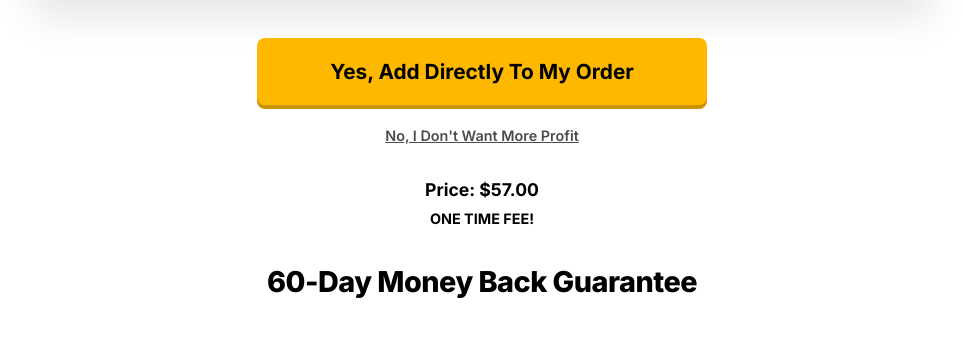
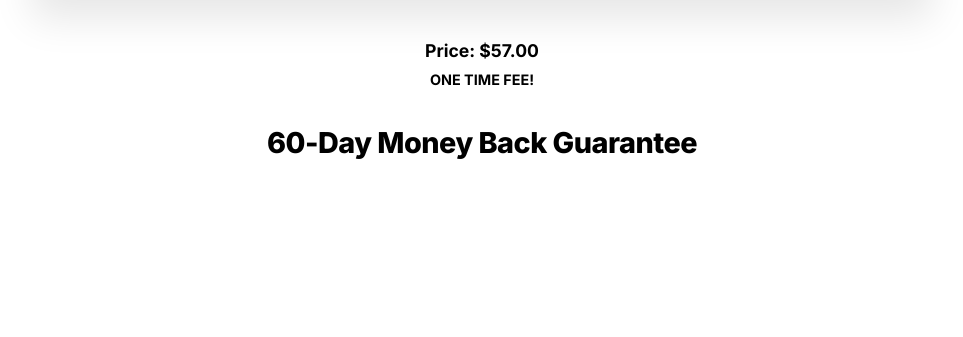
Before and after one commit to madsonpapito/ussys, a website: page up2.html in a window 1280 px wide. Shown: the part 729-1066 px from the top of the page, without its empty margins (158-1121 px from the left). After the commit the page ends 933 px from the top, so only its background shows below. Drawn offline with Linux system fonts and the light colour scheme.

Commit message:
refactor: remove old CTA buttons from up1, up2 and up3

```diff
--- a/up2.html
+++ b/up2.html
@@ -222,14 +222,6 @@
 
         <div data-mndpay-render="019d8c43-81af-71e3-aee4-860d201721ad"></div>
 
-        <!-- CTA Area -->
-        <a href="/up3.html" class="cta-button">
-            Yes, Add Directly To My Order
-        </a>
-
-        <a href="/up3.html" class="no-thanks">
-            No, I Don't Want More Profit
-        </a>
 
         <!-- Details Area -->
         <div class="details-area">
```
Also changed, not shown: up1.html (+0 -8 lines), up3.html (+0 -8 lines).
